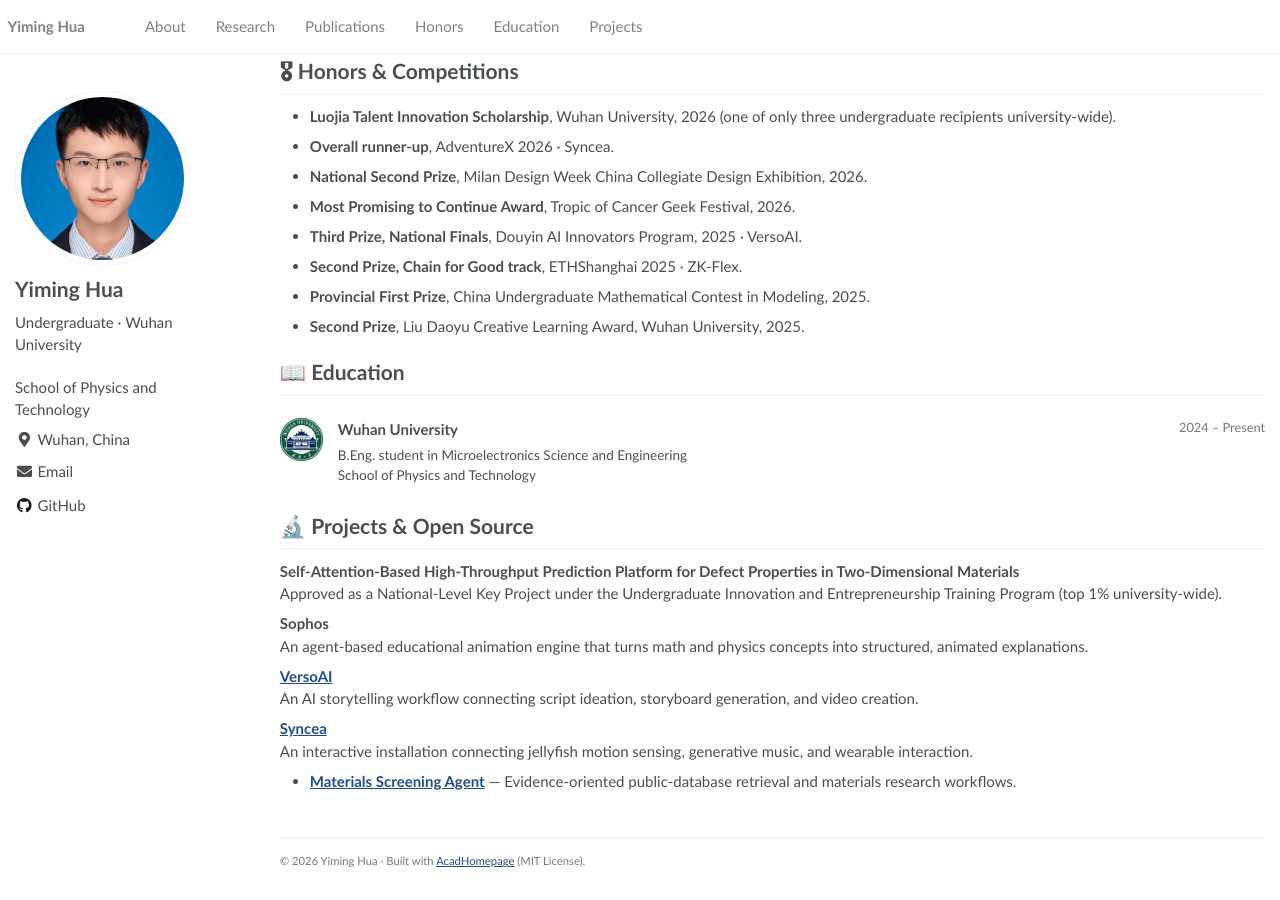
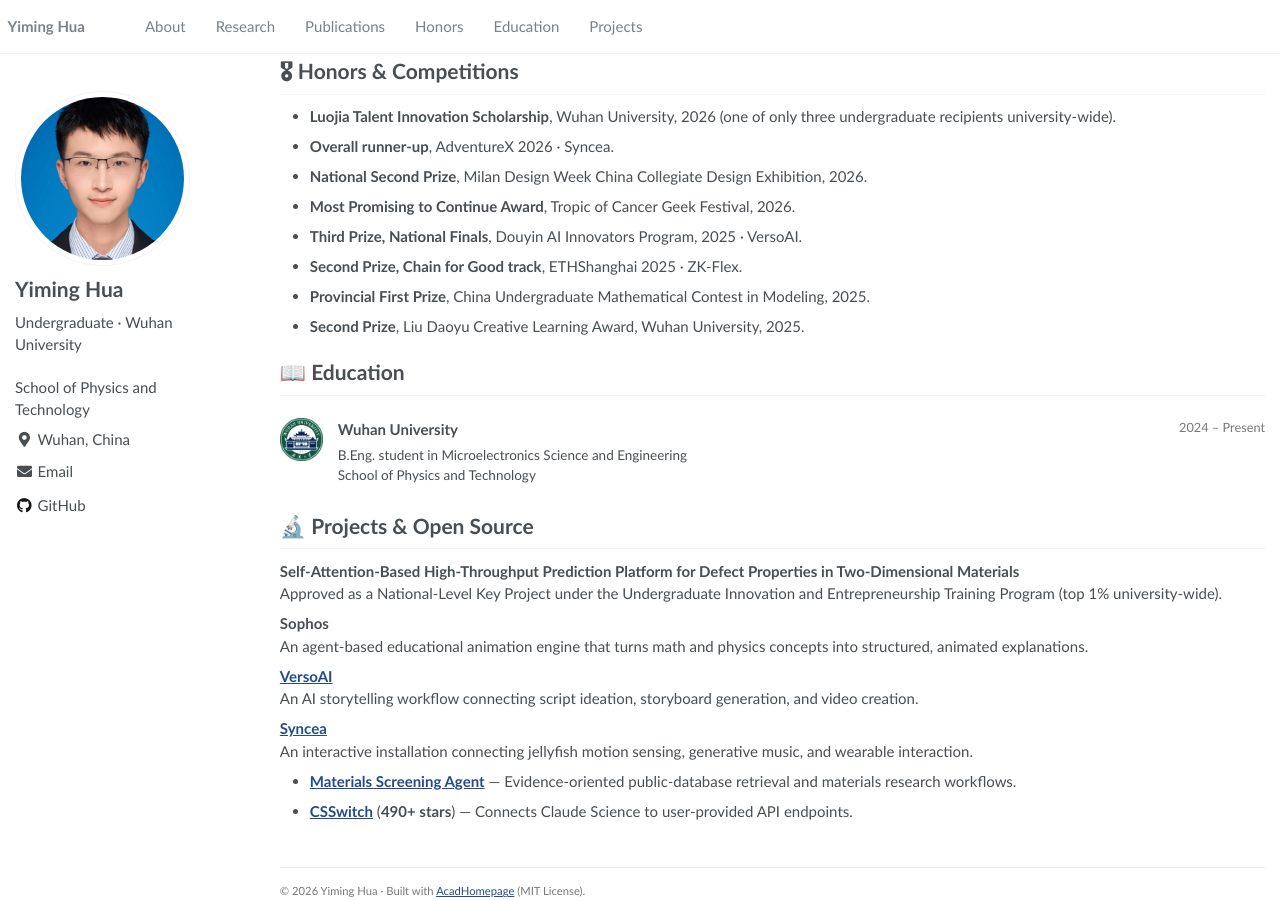
Before and after one commit to chimeraHHH/chimeraHHH.github.io, a Jekyll site: the page built from _pages/about.md, in a window 1280 px wide and 900 px high, scrolled down 776 px. Built offline with Jekyll 4.4.1, drawn with Linux system fonts in a browser that asks for light colours; before the commit the page ends 1646 px from its top, so only the background shows below that.

Commit message:
Add CSSwitch with its GitHub star milestone

```diff
--- a/_pages/about.md
+++ b/_pages/about.md
@@ -70,6 +70,7 @@ redirect_from:
 <p><strong><a href="https://gallery.adventure-x.cn/projects/cmrzsxh9g001s02jirutu91me" target="_blank" rel="noopener noreferrer">Syncea</a></strong><br><span>An interactive installation connecting jellyfish motion sensing, generative music, and wearable interaction.</span></p>
 <ul>
   <li><a href="https://github.com/chimeraHHH/materials_screening_agent_hermes" target="_blank" rel="noopener noreferrer"><strong>Materials Screening Agent</strong></a> — <span>Evidence-oriented public-database retrieval and materials research workflows.</span></li>
+  <li><a href="https://github.com/SuperJJ007/CSSwitch" target="_blank" rel="noopener noreferrer"><strong>CSSwitch</strong></a> (<strong>490+ stars</strong>) — <span>Connects Claude Science to user-provided API endpoints.</span></li>
 </ul>
 
 <footer class="site-credit">© 2026 Yiming Hua · <span>Built with</span> <a href="https://github.com/RayeRen/acad-homepage.github.io" target="_blank" rel="noopener noreferrer">AcadHomepage</a> (MIT License).</footer>
```
